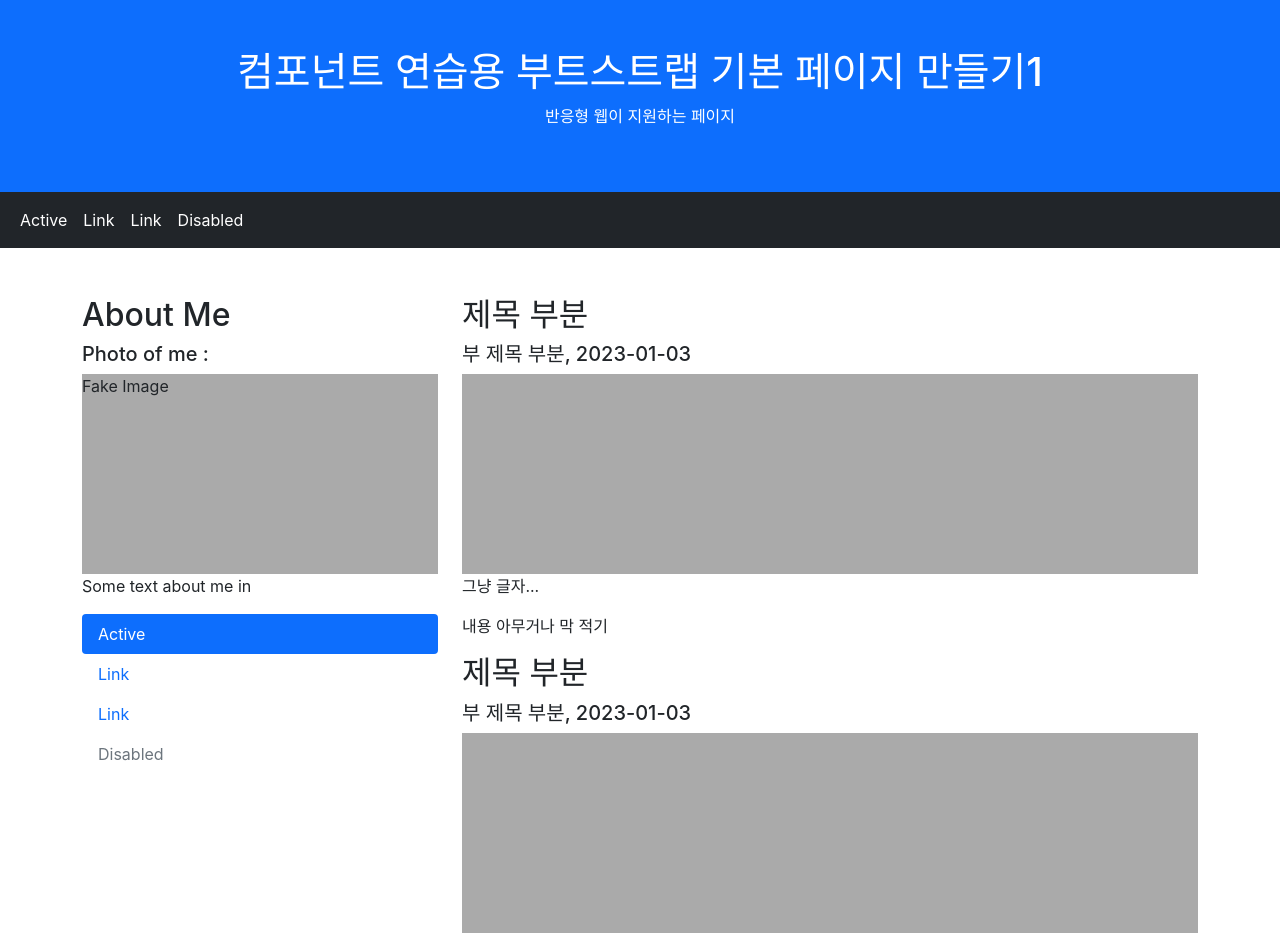
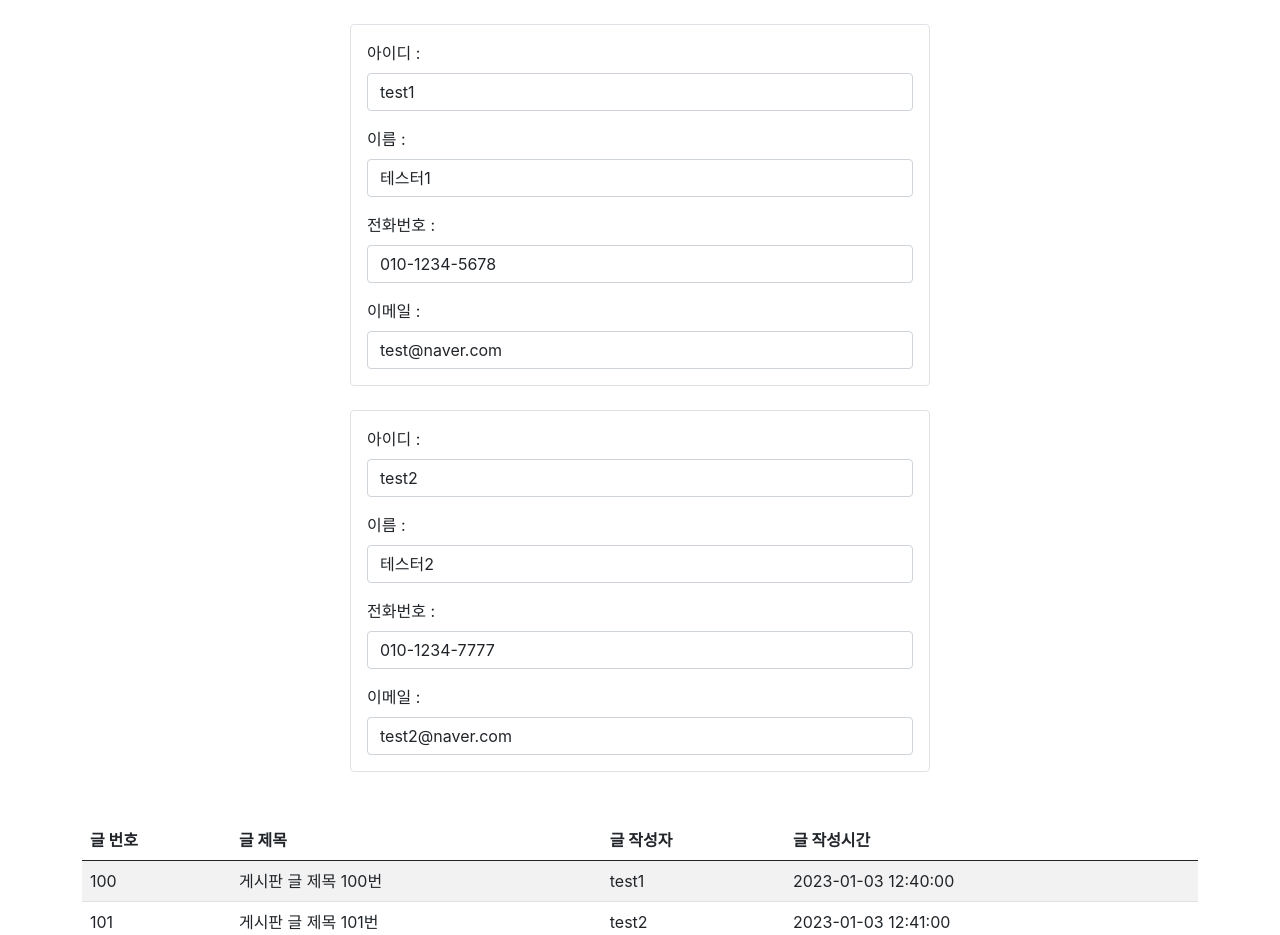
Before and after one commit to MoonNight285/java505_react_test3, a React (Create React App) app: page / in a window 1280 px wide. Shown: the top 935 px of the page. Built offline with nearby package versions, Linux system fonts and the light colour scheme.

Commit message:
함수형 컴포넌트 예제

```diff
--- /dev/null
+++ b/src/App3.jsx
@@ -0,0 +1,15 @@
+import React from "react";
+import ProfileList from "./folder1/ProfileList";
+import BoardList from "./BoardList";
+
+function App3() {
+    return (
+        <div>
+            <ProfileList />
+            <br/>
+            <BoardList />
+        </div>
+    );
+}
+
+export default App3;
--- /dev/null
+++ b/src/BoardItem.jsx
@@ -0,0 +1,14 @@
+import React from "react";
+
+function BoardItem({idx, title, userId, createDt}) {
+    return (
+        <tr>
+            <td>{idx}</td>
+            <td>{title}</td>
+            <td>{userId}</td>
+            <td>{createDt}</td>
+        </tr>
+    );
+}
+
+export default BoardItem;
--- /dev/null
+++ b/src/BoardList.jsx
@@ -0,0 +1,37 @@
+import React from "react";
+import BoardItem from "./BoardItem";
+
+const boardItemList = [
+    {boardIdx : 100, boardTitle : "게시판 글 제목 100번", boardUserId : "test1", boardCreateDate : "2023-01-03 12:40:00"},
+    {boardIdx : 101, boardTitle : "게시판 글 제목 101번", boardUserId : "test2", boardCreateDate : "2023-01-03 12:41:00"},
+    {boardIdx : 102, boardTitle : "게시판 글 제목 102번", boardUserId : "test3", boardCreateDate : "2023-01-03 12:42:00"},
+]
+
+function BoardList() {
+    return (
+        <div className={"container mx-auto"}>
+            <table className={"table table-hover table-striped"}>
+                <thead>
+                    <tr>
+                        <th>글 번호</th>
+                        <th>글 제목</th>
+                        <th>글 작성자</th>
+                        <th>글 작성시간</th>
+                    </tr>
+                </thead>
+                <tbody>
+                    {/*<BoardItem idx={"100"} title={"테스트 제목1"} userId={"user1"} createDt={"2023-01-03 12:40:00"}/>*/}
+                    {/*<BoardItem idx={"101"} title={"테스트 제목2"} userId={"user2"} createDt={"2023-01-03 12:41:00"}/>*/}
+                    {/*<BoardItem idx={"102"} title={"테스트 제목3"} userId={"user3"} createDt={"2023-01-03 12:42:00"}/>*/}
+                    {
+                        boardItemList.map((item) => {
+                            return <BoardItem idx={item.boardIdx} title={item.boardTitle} userId={item.boardUserId} createDt={item.boardCreateDate} />
+                        })
+                    }
+                </tbody>
+            </table>
+        </div>
+    );
+}
+
+export default BoardList;
--- /dev/null
+++ b/src/folder1/Profile.jsx
@@ -0,0 +1,36 @@
+import React from "react";
+
+function Profile(props) {
+    let data = props;
+    let userName = props.userName;
+
+    return (
+        <div className={"border rounded-2 px-3 m-4"}>
+            <div className={"my-3"}>
+                <label for={"user-id"} className={"form-label"}>아이디 : </label>
+                {/* 매개변수를 바로 쓰는 방법과 자스로 제어후 사용하는 방법이 있다. */}
+                {/*<input type={"text"} id={"user-id"} className={"form-control"} value={props.userId}/>*/}
+                <input type={"text"} id={"user-id"} className={"form-control"} value={data.userId}/>
+            </div>
+
+            <div className={"my-3"}>
+                <label for={"user-name"} className={"form-label"}>이름 : </label>
+                {/* 매개변수를 바로 쓰는 방법과 자스로 제어후 사용하는 방법이 있다. */}
+                {/*<input type={"text"} id={"user-name"} className={"form-control"} value={props.userName}/>*/}
+                <input type={"text"} id={"user-name"} className={"form-control"} value={userName}/>
+            </div>
+
+            <div className={"my-3"}>
+                <label for={"user-tel"} className={"form-label"}>전화번호 : </label>
+                <input type={"tel"} id={"user-tel"} className={"form-control"} value={props.userTel}/>
+            </div>
+
+            <div className={"my-3"}>
+                <label for={"user-email"} className={"form-label"}>이메일 : </label>
+                <input type={"email"} id={"user-email"} className={"form-control"} value={props.userEmail}/>
+            </div>
+        </div>
+    );
+}
+
+export default Profile;
--- /dev/null
+++ b/src/folder1/ProfileList.jsx
@@ -0,0 +1,20 @@
+import React from "react";
+import Profile from "./Profile";
+
+// props : 컴포넌트 간의 데이터 전달을 위해서 사용하는 자바스크립트 객체, 읽기 전용이다.
+// 데이터 전달시 부모 컴포넌트에서 자식 컴포넌트로 데이터를 전달 시 사용한다.
+// 부모 컴포넌트에서 자식 컴포넌트를 호출하여 사용 시 속성을 사용하여 데이터를 전달한다.
+// 부모 컴포넌트에서 사용한 속성명이 자식 컴포넌트의 props 객체에 닮겨서 전달이 된다.
+// 해당 속성명을 자식 컴포넌트에서 그대로 사용한다.
+function ProfileList() {
+    return (
+        <div className={"row"}>
+            <div className={"col-sm-6 mx-auto"}>
+                <Profile userId={"test1"} userName={"테스터1"} userTel={"010-1234-5678"} userEmail={"test@naver.com"}/>
+                <Profile userId={"test2"} userName={"테스터2"} userTel={"010-1234-7777"} userEmail={"test2@naver.com"}/>
+            </div>
+        </div>
+    );
+}
+
+export default ProfileList;
--- a/src/index.js
+++ b/src/index.js
@@ -4,12 +4,14 @@ import './index.css';
 import App from './App';
 import reportWebVitals from './reportWebVitals';
 import App2 from "./App2";
+import App3 from "./App3";
 
 const root = ReactDOM.createRoot(document.getElementById('root'));
 root.render(
     <React.StrictMode>
         {/*<App />*/}
-        <App2 />
+        {/*<App2 />*/}
+        <App3 />
     </React.StrictMode>
 );
 
```
